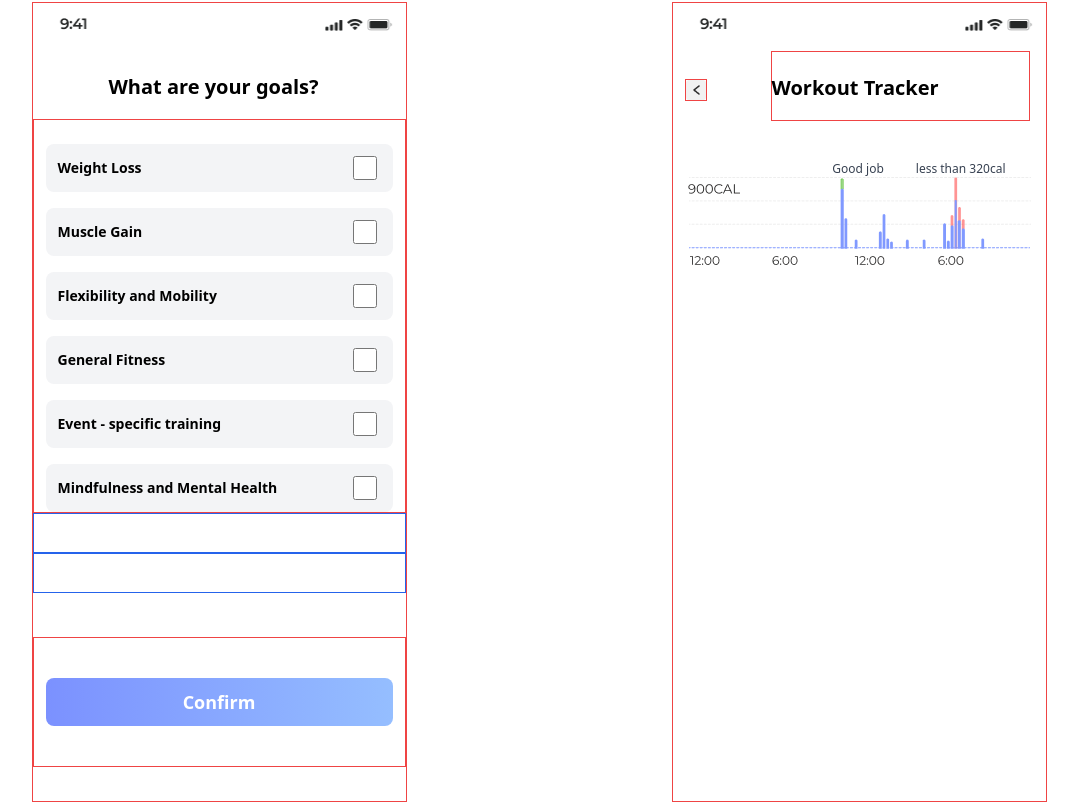
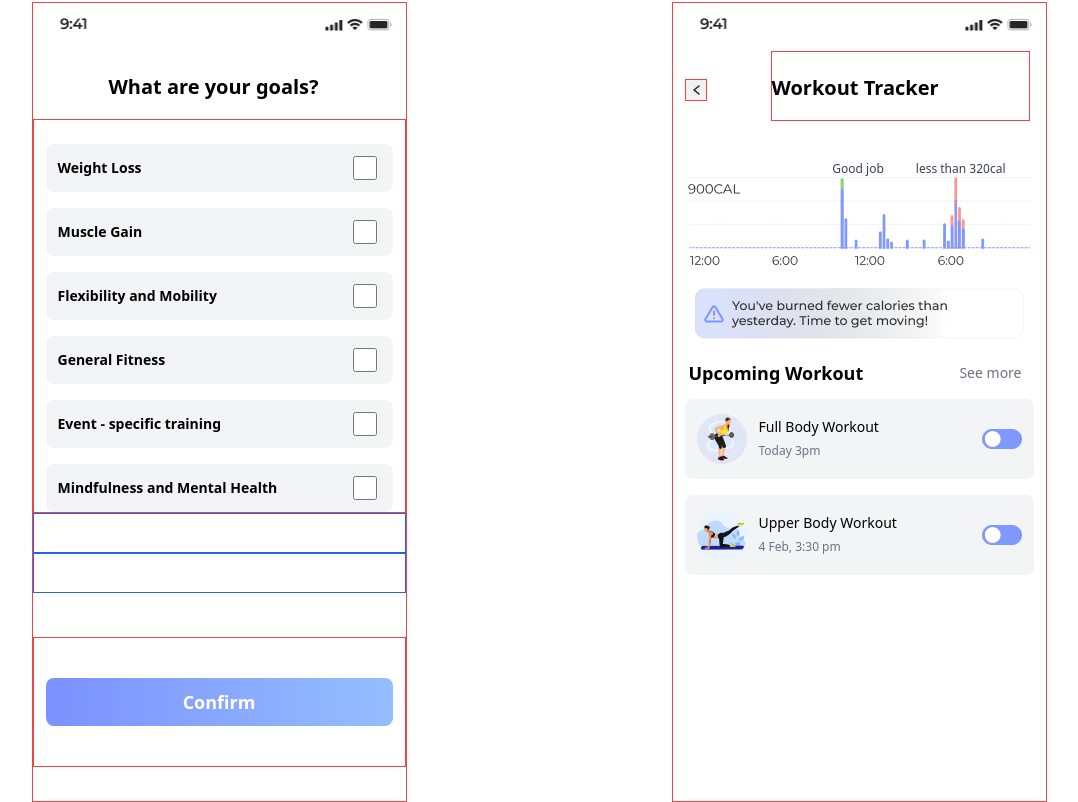
Before and after one commit to AbuUsaid/fitness_app_UI, a website: page src/index.html in a window 1280 px wide. Shown: the part 1694-2496 px from the top of the page, without its empty margins (101-1179 px from the left). Drawn offline with Linux system fonts and the light colour scheme.

Commit message:
complete Upcoming Workout Card

```diff
--- a/src/index.html
+++ b/src/index.html
@@ -448,12 +448,68 @@
             <div class='flex justify-center'>
               <img src="/assets/Chart.png" alt="graph">
             </div>
+          </div>
+          <!-- caution frame -->
+          <div class='flex justify-center mt-5'>
+            <img src="/assets/Frame.png" alt="caution frame">
+          </div>
+          <!-- upcoming workout See more-->
+          <div class='flex items-center justify-between mr-6 mt-6'>
+            <h2 class="font-monserrat text-lg font-bold leading-5 text-left text-black ml-4">Upcoming Workout</h2>
+            <h2 class="font-monserrat text-sm font-medium leading-4 text-left text-gray-500">See more</h2>
+          </div>
+          <!-- workout card -->
+
+          <div class="flex flex-col gap-4 mx-3 mt-4">
+            <div
+              class="w-85 h-20 rounded-lg bg-gray-100 pl-3 flex items-center justify-between"
+            >
+              <!-- workout image icon -->
+              <img src="/assets/workoutIcon.png" alt="workout icon" class='mr-3'>
+
+              <!-- Full body Workout nd Upper Body text here -->
+              <div class='flex flex-col flex-1'>
+                 <h2 class="font-monserrat text-sm font-medium leading-4  text-black mb-2">
+                     Full Body Workout
+                  </h2>
+                  <h2 class="font-monserrat text-xs font-medium leading-3.5  text-gray-500">
+                    Today 3pm
+                  </h2>
+               </div>
+            <!-- toggle button -->
+            <div class='flex justify-center mr-3'>
+              <img src="/assets/Toggle.png" alt="toggle button">
+            </div>
+
+
+            </div>
 
           </div>
+          <!-- second workout card -->
+          <div class="flex flex-col gap-4 mx-3 mt-4">
+            <div
+              class="w-85 h-20 rounded-lg bg-gray-100 pl-3 flex items-center justify-between"
+            >
+              <!-- workout image icon -->
+              <img src="/assets/workoutIcon2.png" alt="workout icon two" class='mr-3'>
 
+              <!-- Full body Workout nd Upper Body text here -->
+              <div class='flex flex-col flex-1'>
+                 <h2 class="font-monserrat text-sm font-medium leading-4  text-black mb-2">
+                     Upper Body Workout
+                  </h2>
+                  <h2 class="font-monserrat text-xs font-medium leading-3.5  text-gray-500">
+                    4 Feb, 3:30 pm
+                  </h2>
+               </div>
+            <!-- toggle button -->
+            <div class='flex justify-center mr-3'>
+              <img src="/assets/Toggle.png" alt="toggle button">
+            </div>
 
+            </div>
 
-
+          </div>
 
 
           </div>
```
Also changed, not shown: assets/Toggle.png (added), assets/workoutIcon.png (added), assets/workoutIcon2.png (added), src/output.css.
